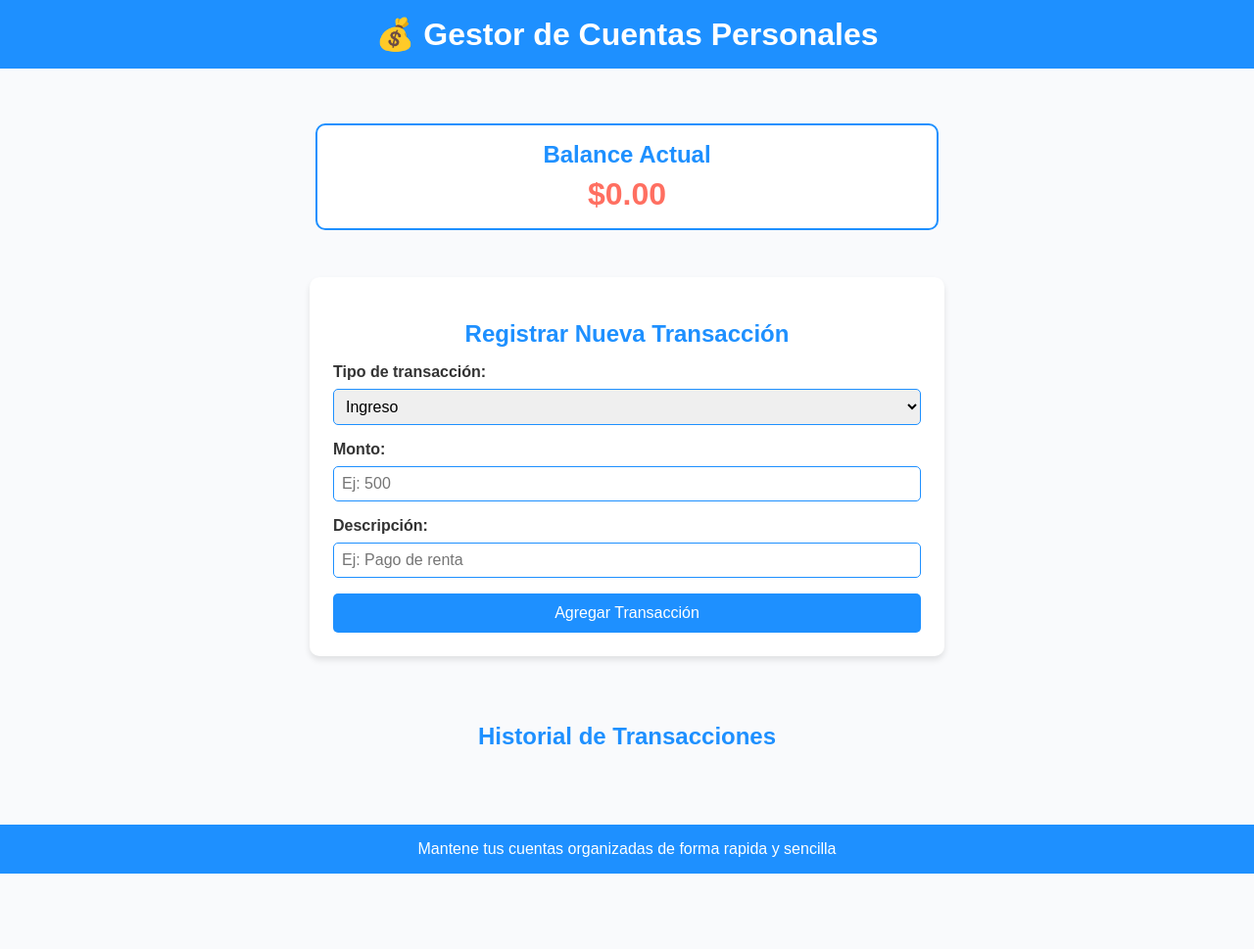
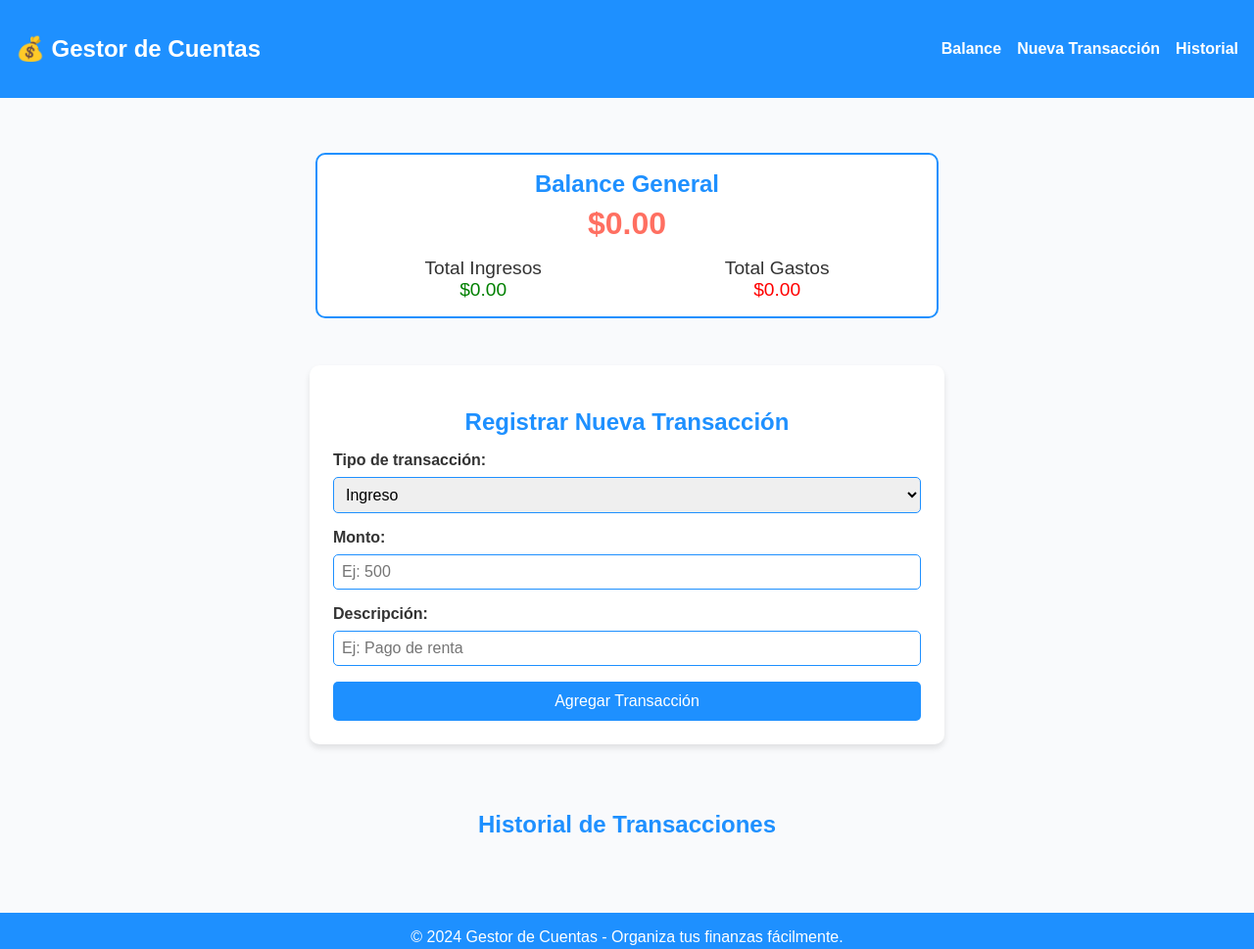
Before and after one commit to luchobarra/jsProyecto2, a website: page index.html in a window 1280 px wide. Shown: the whole page at 98% size. Before the commit the page ends 892 px from the top, so only its background shows below. Drawn offline with Linux system fonts and the light colour scheme.

Commit message:
tercera entrega, agregando funcionalidades

```diff
--- a/index.html
+++ b/index.html
@@ -5,20 +5,39 @@
     <meta name="viewport" content="width=device-width, initial-scale=1.0">
     <title>Gestor de Cuentas Personales</title>
     <link rel="stylesheet" href="css/style.css">
+    <link rel="stylesheet" href="https://cdnjs.cloudflare.com/ajax/libs/font-awesome/6.0.0-beta3/css/all.min.css">
 </head>
 <body>
     <header class="header">
-        <h1>💰 Gestor de Cuentas Personales</h1>
+        <nav class="navbar">
+            <h1 class="logo">💰 Gestor de Cuentas</h1>
+            <ul class="nav-links">
+                <li><a href="#balance">Balance</a></li>
+                <li><a href="#form">Nueva Transacción</a></li>
+                <li><a href="#historial">Historial</a></li>
+            </ul>
+        </nav>
     </header>
+
     <main class="main-container">
         <!-- Sección de Balance -->
-        <section class="balance">
-            <h2>Balance Actual</h2>
+        <section id="balance" class="balance">
+            <h2>Balance General</h2>
             <div id="resultado" class="balance-resultado">$0.00</div>
+            <div class="estadisticas">
+                <div class="estadistica">
+                    <span>Total Ingresos</span>
+                    <span id="total-ingresos">$0.00</span>
+                </div>
+                <div class="estadistica">
+                    <span>Total Gastos</span>
+                    <span id="total-gastos">$0.00</span>
+                </div>
+            </div>
         </section>
 
         <!-- Formulario de transacciones -->
-        <section class="form-container">
+        <section id="form" class="form-container">
             <h2>Registrar Nueva Transacción</h2>
             <form id="transaccionForm" class="form">
                 <div class="form-group">
@@ -41,14 +60,16 @@
         </section>
 
         <!-- Historial de transacciones -->
-        <section class="historial-container">
+        <section id="historial" class="historial-container">
             <h2>Historial de Transacciones</h2>
-            <ul id="historial" class="historial"></ul>
+            <ul id="lista-historial" class="historial"></ul>
         </section>
     </main>
+
     <footer class="footer">
-        <p>Mantene tus cuentas organizadas de forma rapida y sencilla</p>
+        <p>&copy; 2024 Gestor de Cuentas - Organiza tus finanzas fácilmente.</p>
     </footer>
+
     <script src="js/script.js"></script>
 </body>
 </html>
--- a/js/script.js
+++ b/js/script.js
@@ -1,26 +1,23 @@
-// Array para almacenar las transacciones
 let transacciones = [];
 
-// Función para agregar una transacción
 function agregarTransaccion(tipo, monto, descripcion) {
     const transaccion = {
         tipo: tipo,
-        monto: parseFloat(monto), // Convertir el monto a número
+        monto: parseFloat(monto),
         descripcion: descripcion,
-        fecha: new Date().toLocaleDateString() // Fecha actual
+        fecha: new Date().toLocaleDateString()
     };
 
-    transacciones.push(transaccion); // Guardamos la transacción en el array
-    mostrarBalance(); // Actualizamos el balance
-    mostrarHistorial(); // Actualizamos el historial
+    transacciones.push(transaccion);
+    guardarTransacciones();
+    mostrarBalance();
+    mostrarHistorial();
 }
 
-// Función para calcular el balance actual
 function mostrarBalance() {
     let ingresos = 0;
     let gastos = 0;
 
-    // Recorremos el array para calcular los ingresos y gastos
     for (let transaccion of transacciones) {
         if (transaccion.tipo === 'ingreso') {
             ingresos += transaccion.monto;
@@ -29,55 +26,60 @@ function mostrarBalance() {
         }
     }
 
-    // Calculamos el balance
     const balance = ingresos - gastos;
-    document.getElementById('resultado').textContent = `Balance actual: $${balance.toFixed(2)}`;
+    document.getElementById('resultado').textContent = `$${balance.toFixed(2)}`;
+    document.getElementById('total-ingresos').textContent = `$${ingresos.toFixed(2)}`;
+    document.getElementById('total-gastos').textContent = `$${gastos.toFixed(2)}`;
 }
 
-// Función para mostrar el historial de transacciones
 function mostrarHistorial() {
-    const historial = document.getElementById('historial');
-    historial.innerHTML = ''; // Limpiar el historial antes de actualizar
+    const historial = document.getElementById('lista-historial');
+    historial.innerHTML = '';
 
-    // Recorrer el array y mostrar las transacciones
     transacciones.forEach((transaccion, index) => {
         const item = document.createElement('li');
-        item.textContent = `${transaccion.tipo.toUpperCase()}: $${transaccion.monto.toFixed(2)} - ${transaccion.descripcion} (${transaccion.fecha})`;
-
-        // Botón para eliminar la transacción
-        const botonEliminar = document.createElement('button');
-        botonEliminar.textContent = 'Eliminar';
-        botonEliminar.onclick = () => eliminarTransaccion(index);
-        item.appendChild(botonEliminar);
-
+        item.innerHTML = `
+            ${transaccion.tipo.toUpperCase()}: $${transaccion.monto.toFixed(2)} - ${transaccion.descripcion} (${transaccion.fecha})
+            <button onclick="eliminarTransaccion(${index})">Eliminar</button>
+        `;
         historial.appendChild(item);
     });
 }
 
-// Función para eliminar una transacción
 function eliminarTransaccion(index) {
-    transacciones.splice(index, 1); // Eliminar la transacción del array
-    mostrarBalance(); // Actualizar el balance
-    mostrarHistorial(); // Actualizar el historial
+    transacciones.splice(index, 1);
+    guardarTransacciones();
+    mostrarBalance();
+    mostrarHistorial();
 }
 
-// Captura del formulario y validación de entrada
+function guardarTransacciones() {
+    localStorage.setItem('transacciones', JSON.stringify(transacciones));
+}
+
+function cargarTransacciones() {
+    const datosGuardados = localStorage.getItem('transacciones');
+    if (datosGuardados) {
+        transacciones = JSON.parse(datosGuardados);
+    }
+    mostrarBalance();
+    mostrarHistorial();
+}
+
 document.getElementById('transaccionForm').onsubmit = function(e) {
-    e.preventDefault(); // Prevenir el comportamiento por defecto del formulario
+    e.preventDefault();
 
     const tipo = document.getElementById('tipo').value;
     const monto = document.getElementById('monto').value;
     const descripcion = document.getElementById('descripcion').value;
 
-    // Verificar que los campos no estén vacíos
     if (monto === '' || descripcion === '') {
         alert('Por favor, complete todos los campos.');
         return;
     }
 
-    // Agregar la nueva transacción
     agregarTransaccion(tipo, monto, descripcion);
-
-    // Limpiar el formulario
     e.target.reset();
 };
+
+document.addEventListener('DOMContentLoaded', cargarTransacciones);
--- a/scss/style.scss
+++ b/scss/style.scss
@@ -20,9 +20,35 @@ body {
     color: $color-blanco;
     text-align: center;
     padding: 1rem;
-    h1 {
-        margin: 0;
-        font-size: 2rem;
+
+    .navbar {
+        display: flex;
+        justify-content: space-between;
+        align-items: center;
+
+        .logo {
+            font-size: 1.5rem;
+            font-weight: bold;
+        }
+
+        .nav-links {
+            list-style: none;
+            display: flex;
+            gap: 1rem;
+            padding: 0;
+
+            li {
+                a {
+                    text-decoration: none;
+                    color: $color-blanco;
+                    font-weight: bold;
+
+                    &:hover {
+                        text-decoration: underline;
+                    }
+                }
+            }
+        }
     }
 }
 
@@ -57,6 +83,29 @@ body {
         font-weight: bold;
         margin-top: 0.5rem;
         color: $color-secundario;
+    }
+
+    .estadisticas {
+        display: flex;
+        justify-content: space-around;
+        margin-top: 1rem;
+
+        .estadistica {
+            text-align: center;
+
+            span {
+                display: block;
+                font-size: 1.2rem;
+            }
+
+            #total-ingresos {
+                color: green;
+            }
+
+            #total-gastos {
+                color: red;
+            }
+        }
     }
 }
 
```
Also changed, not shown: css/style.css, 1 other file.
